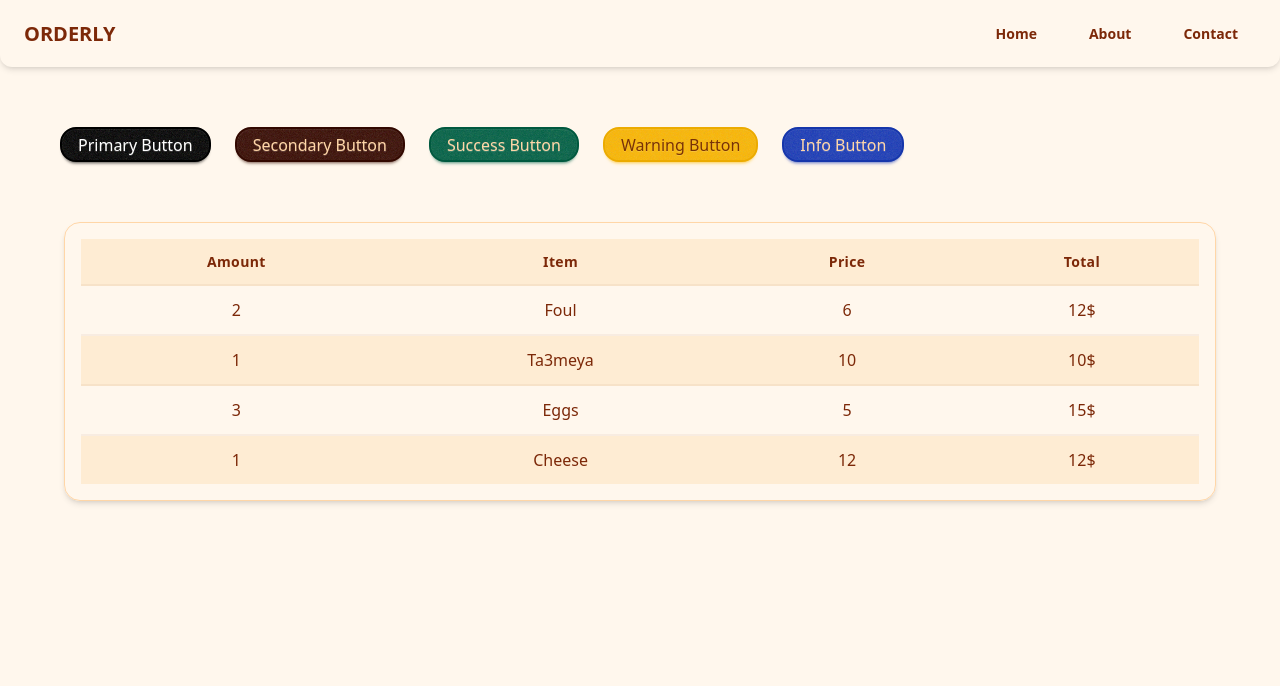
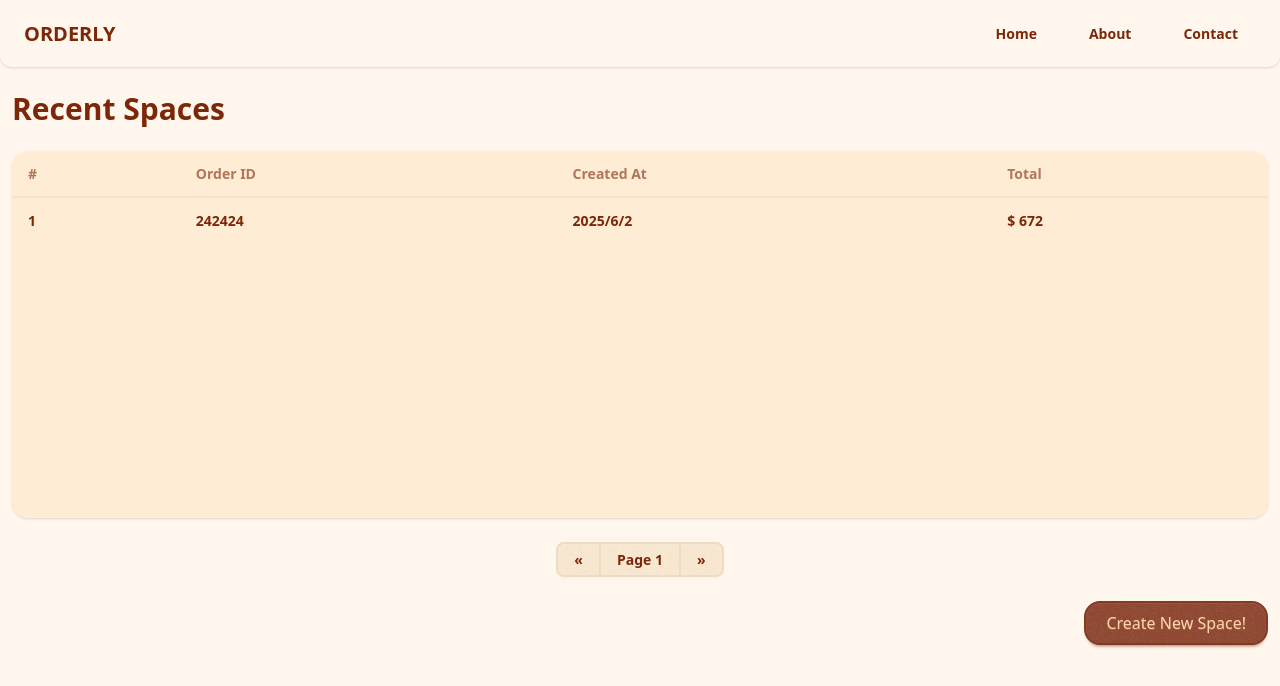
Before and after one commit to ahmed-yasser66/orderly, a React (Vite) app: page /home in a window 1280 px wide. Shown: the top 686 px of the page. Built offline with nearby package versions, Linux system fonts and the light colour scheme.

Commit message:
landing page done :)

```diff
--- a/src/App.jsx
+++ b/src/App.jsx
@@ -3,13 +3,9 @@ import { Provider } from "react-redux";
 
 import Layout from "./components/Layout";
 import store from "./features/store";
-
-import Button from "./components/Button";
-import Navbar from "./components/navbar";
-import Table from "./components/Table";
-import Auth from "./components/Auth";
 import LoginForm from "./components/LoginForm";
 import SignUp from "./components/SignUp";
+import Landing from "./pages/Landing";
 
 function App() {
   const router = createBrowserRouter([
@@ -25,34 +21,18 @@ function App() {
           path: "signup",
           element: <SignUp />,
         },
+        {
+          path:"home",
+          element: <Landing/>
+        }
       ],
     },
   ]);
 
   return (
-    // <Provider store={store}>
-    //   <RouterProvider router={router}></RouterProvider>
-
-    // </Provider>
-    <>
-      <Navbar />
-  <div className="container mx-auto p-15 space-x-6">
-    <Button variant="primary">Primary Button</Button>
-    <Button variant="secondary">Secondary Button</Button>
-    <Button variant="success">Success Button</Button>
-    <Button variant="warning">Warning Button</Button>
-    <Button variant="info">Info Button</Button>
-      </div>
-      <Table
-        headers={["Amount", "Item", "Price", "Total"]}
-        data={[
-          [2, "Foul", 6, "12$"],
-          [1, "Ta3meya", 10, "10$"],
-          [3, "Eggs", 5, "15$"],
-          [1, "Cheese", 12, "12$"],
-        ]}
-      />
-    </>
+    <Provider store={store}>
+      <RouterProvider router={router}></RouterProvider>
+    </Provider>
   );
 }
 
--- a/src/components/Button.jsx
+++ b/src/components/Button.jsx
@@ -1,4 +1,3 @@
-import React from "react";
 
 const Button = ({ children, variant = "primary", onClick, type = "button", className = "" }) => {
   const variantClass = {
--- /dev/null
+++ b/src/components/Container.jsx
@@ -0,0 +1,3 @@
+export default function Container({ children }) {
+  return <div className="container mx-auto mt-6 px-3">{children}</div>;
+}
--- a/src/components/Layout.jsx
+++ b/src/components/Layout.jsx
@@ -1,8 +1,10 @@
 import { Outlet } from "react-router";
+import Navbar from "./Navbar";
 
 export default function Layout() {
   return (
     <>
+      <Navbar />
       <Outlet />
     </>
   );
--- a/src/components/Navbar.jsx
+++ b/src/components/Navbar.jsx
@@ -1,8 +1,6 @@
-import React from "react";
-
 const Navbar = () => {
   return (
-    <div className="navbar bg-base-100 text-base-content shadow-md rounded-b-xl px-6 py-4">
+    <div className="navbar bg-base-100 text-base-content shadow-sm rounded-b-xl px-6 py-4">
       <div className="flex-1">
         <a className="text-xl font-bold text-base-content hover:text-secondary">ORDERLY</a>
       </div>
--- /dev/null
+++ b/src/components/Pagination.jsx
@@ -0,0 +1,18 @@
+import { useState } from "react";
+
+export default function Pagination({ page = 1, limit = 5 }) {
+  const [currentPage, setCurrentPage] = useState(1);
+  const data = [];
+  const start = (page - 1) * limit;
+  const end = start + limit;
+  const final = data.slice(start, end);
+  const nextPage = () => setCurrentPage((page) => page + 1);
+  const prevPage = () => setCurrentPage((page) => (page == 1 ? 1 : page - 1));
+  return (
+    <div className="join ">
+      <button className="join-item btn" onClick={prevPage}>«</button>
+      <button className="join-item btn tabular-nums">Page {currentPage}</button>
+      <button className="join-item btn" onClick={nextPage}>»</button>
+    </div>
+  );
+}
--- /dev/null
+++ b/src/components/RecentOrder.jsx
@@ -0,0 +1,15 @@
+export default function RecentOrder({
+  idx = 1,
+  id = 242424,
+  date = "2025/6/2",
+  total = 672,
+}) {
+  return (
+    <tr className="font-semibold">
+      <th>{idx}</th>
+      <td>{id}</td>
+      <td>{date}</td>
+      <td>$ {total}</td>
+    </tr>
+  );
+}
--- a/src/components/Table.jsx
+++ b/src/components/Table.jsx
@@ -1,5 +1,3 @@
-import React from "react";
-
 const Table = ({ headers, data }) => {
   return (
     <div className="overflow-x-auto rounded-box shadow-md border border-base-300 max-w-6xl mx-auto p-4">
--- /dev/null
+++ b/src/pages/Landing.jsx
@@ -0,0 +1,44 @@
+import Button from "../components/Button";
+import Container from "../components/Container";
+import Pagination from "../components/Pagination";
+import RecentOrder from "../components/RecentOrder";
+
+export default function Landing() {
+  return (
+    <Container>
+      <section className="h-[calc(100vh_-_250px)]">
+        <p className="text-lg lg:text-3xl mb-6 font-semibold">Recent Spaces</p>
+
+        <div className="w-full h-4/6 bg-base-300/35 rounded-box overflow-y-scroll shadow-sm">
+          <div className="overflow-x-auto">
+            <table className="table table-zebra">
+              {/* head */}
+              <thead className="font-bold">
+                <tr>
+                  <th>#</th>
+                  <th>Order ID</th>
+                  <th>Created At</th>
+                  <th>Total</th>
+                </tr>
+              </thead>
+              <tbody>
+                {/* row 1 */}
+                <RecentOrder />
+              </tbody>
+            </table>
+          </div>
+        </div>
+        <div className="flex justify-center mt-6">
+          <Pagination />
+        </div>
+        <div className="flex justify-center sm:justify-end mt-6">
+          <Button
+            children={"Create New Space!"}
+            variant="accent"
+            className="!p-5"
+          />
+        </div>
+      </section>
+    </Container>
+  );
+}
```
